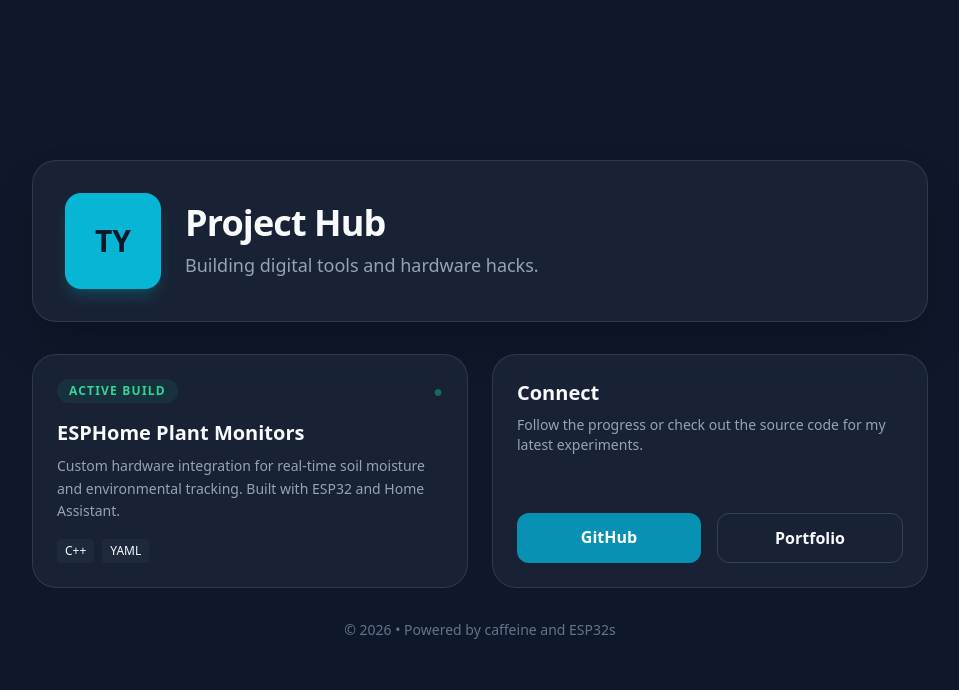
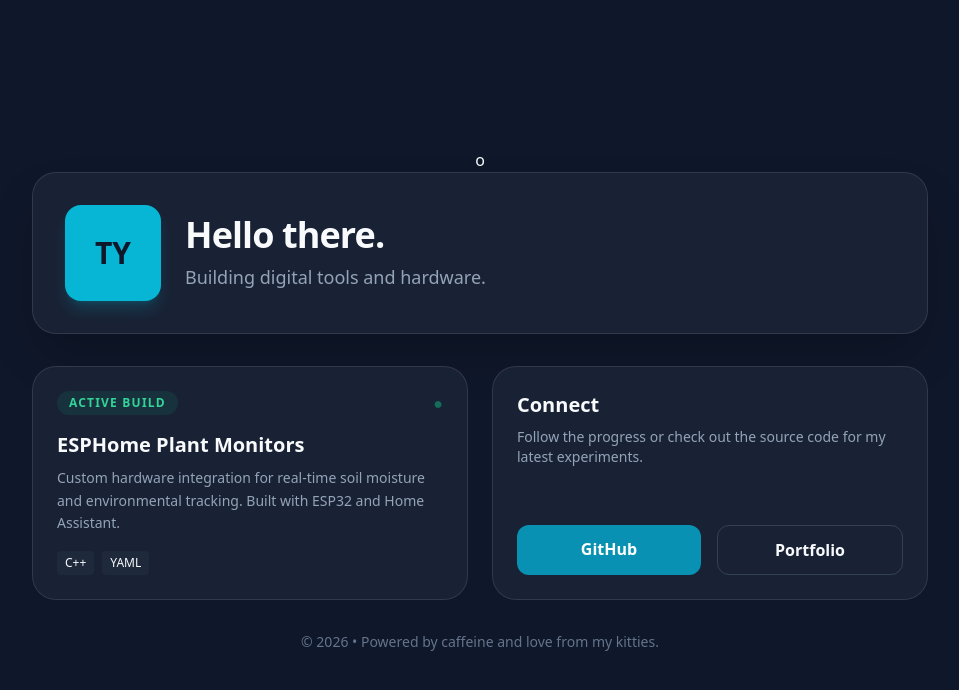
Before and after one commit to ghxstxch/tyoung-site, a plain HTML site: page index.html in a window 1280 px wide. Shown: the whole page, without its empty margins (160-1119 px from the left). Drawn offline with nearby package versions, Linux system fonts and the light colour scheme.

Commit message:
Update header and footer text in index.html

```diff
--- a/index.html
+++ b/index.html
@@ -1,4 +1,4 @@
-<!DOCTYPE html>
+o <!DOCTYPE html>
 <html lang="en">
 <head>
     <meta charset="UTF-8">
@@ -19,8 +19,8 @@
                 TY
             </div>
             <div>
-                <h1 class="text-4xl font-extrabold tracking-tight">Project Hub</h1>
-                <p class="text-slate-400 mt-2 text-lg">Building digital tools and hardware hacks.</p>
+                <h1 class="text-4xl font-extrabold tracking-tight">Hello there.</h1>
+                <p class="text-slate-400 mt-2 text-lg">Building digital tools and hardware.</p>
             </div>
         </section>
 
@@ -59,7 +59,7 @@
         </div>
 
         <footer class="text-center text-slate-500 text-sm">
-            &copy; 2026 • Powered by caffeine and ESP32s
+            &copy; 2026 • Powered by caffeine and love from my kitties.
         </footer>
 
     </main>
```
